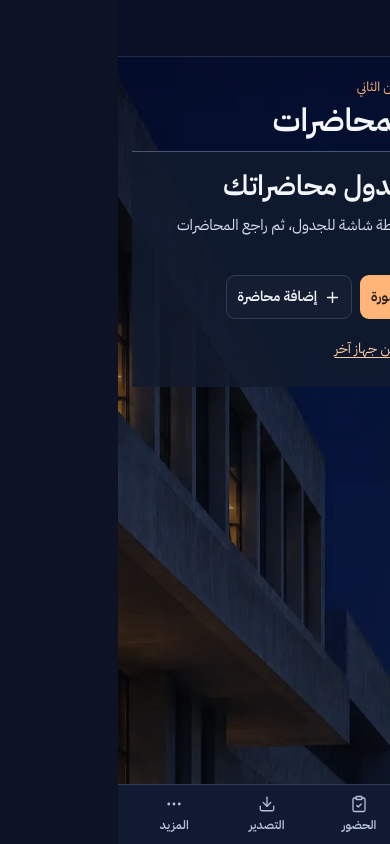
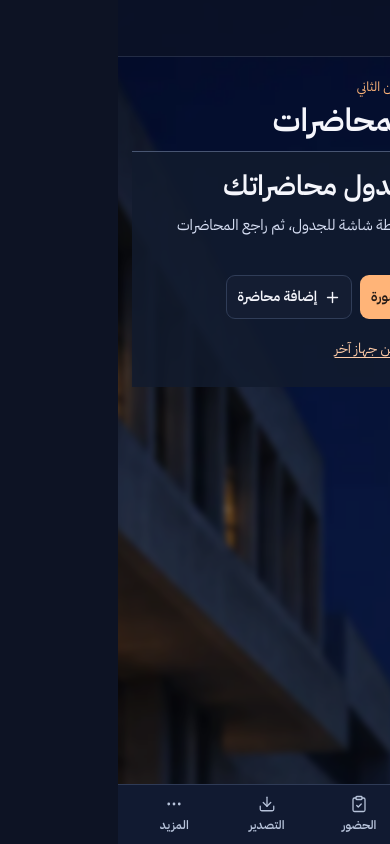
Before and after one commit to mohammadalibalwe48-hub/jadwali, a React (Vite) app: page / in a window 390 px wide. Built offline with nearby package versions, Linux system fonts and the light colour scheme.

Commit message:
Soften the campus photo behind the timetable

```diff
--- a/src/workspace.css
+++ b/src/workspace.css
@@ -19,12 +19,20 @@
   z-index: -1;
   inset: 0;
   pointer-events: none;
+  overflow: hidden;
+}
+.workspace-backdrop::before, .workspace-backdrop::after {
+  position: absolute;
+  content: '';
+}
+.workspace-backdrop::before {
+  /* Extend the photo past the edges to keep blur coverage uniform. */
+  inset: -9px;
   background: url('./assets/campus-at-night.webp') 42% 42% / cover no-repeat;
+  filter: blur(3px);
 }
 .workspace-backdrop::after {
-  position: absolute;
   inset: 0;
-  content: '';
   background: #0d13243b;
 }
 .workspace-header { border-block-end: 1px solid #a2b7e12a; background: #0e1526a6; }
@@ -330,7 +338,7 @@
   .next-class-details { padding-inline: 13px; }
 }
 @media (max-width: 760px) {
-  .workspace-backdrop {
+  .workspace-backdrop::before {
     background-image: url('./assets/campus-at-night-small.webp');
     background-position: 28% center;
   }
```
